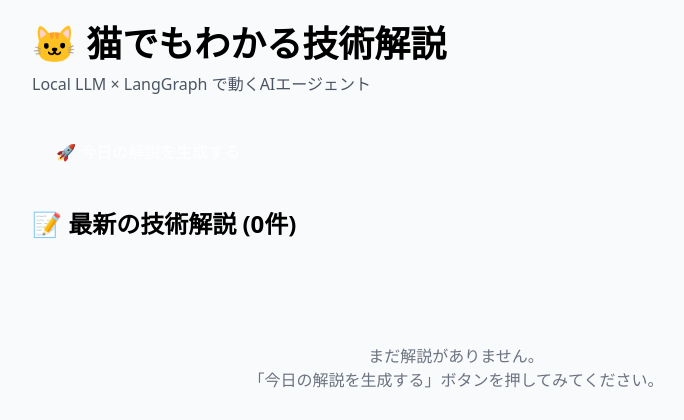
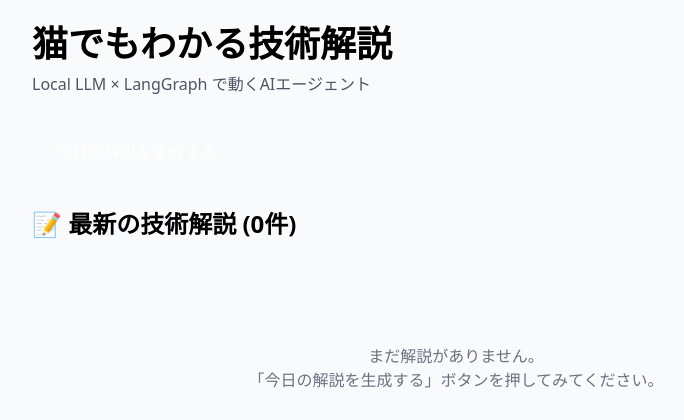
Before and after one commit to yutnagase/neko-tech-curator-agent, a FastAPI app: page / in a window 1280 px wide. Shown: the top 420 px of the page, without its empty margins (184-868 px from the left). Run offline with FastAPI, Linux system fonts and the light colour scheme; data that the repository does not hold is empty; parts of the project's set-up code (start-up, migrations or seed data) failed here and were passed over.

Commit message:
chore: アイコンを削除

```diff
--- a/main.py
+++ b/main.py
@@ -2,5 +2,5 @@ import uvicorn
 from src.api.routes import app
 
 if __name__ == "__main__":
-    print("🐱 猫でもわかる技術解説エージェント - Webサーバー起動")
+    print("猫でもわかる技術解説エージェント - Webサーバー起動")
     uvicorn.run("src.api.routes:app", host="0.0.0.0", port=8000, reload=True)
--- a/src/api/templates/base.html
+++ b/src/api/templates/base.html
@@ -9,14 +9,14 @@
 </head>
 <body class="bg-gray-50">
     <div class="max-w-4xl mx-auto p-6">
-        <h1 class="text-4xl font-bold text-orange-600 mb-2">🐱 猫でもわかる技術解説</h1>
+        <h1 class="text-4xl font-bold text-orange-600 mb-2">猫でもわかる技術解説</h1>
         <p class="text-gray-600 mb-8">Local LLM × LangGraph で動くAIエージェント</p>
 
         <div class="flex gap-4 mb-8">
             <button hx-post="/run_daily"
                     hx-target="#result"
                     class="bg-orange-500 hover:bg-orange-600 text-white px-6 py-3 rounded-lg font-medium">
-                🚀 今日の解説を生成する
+                    今日の解説を生成する
             </button>
         </div>
 
```
Also changed, not shown: README.md.
